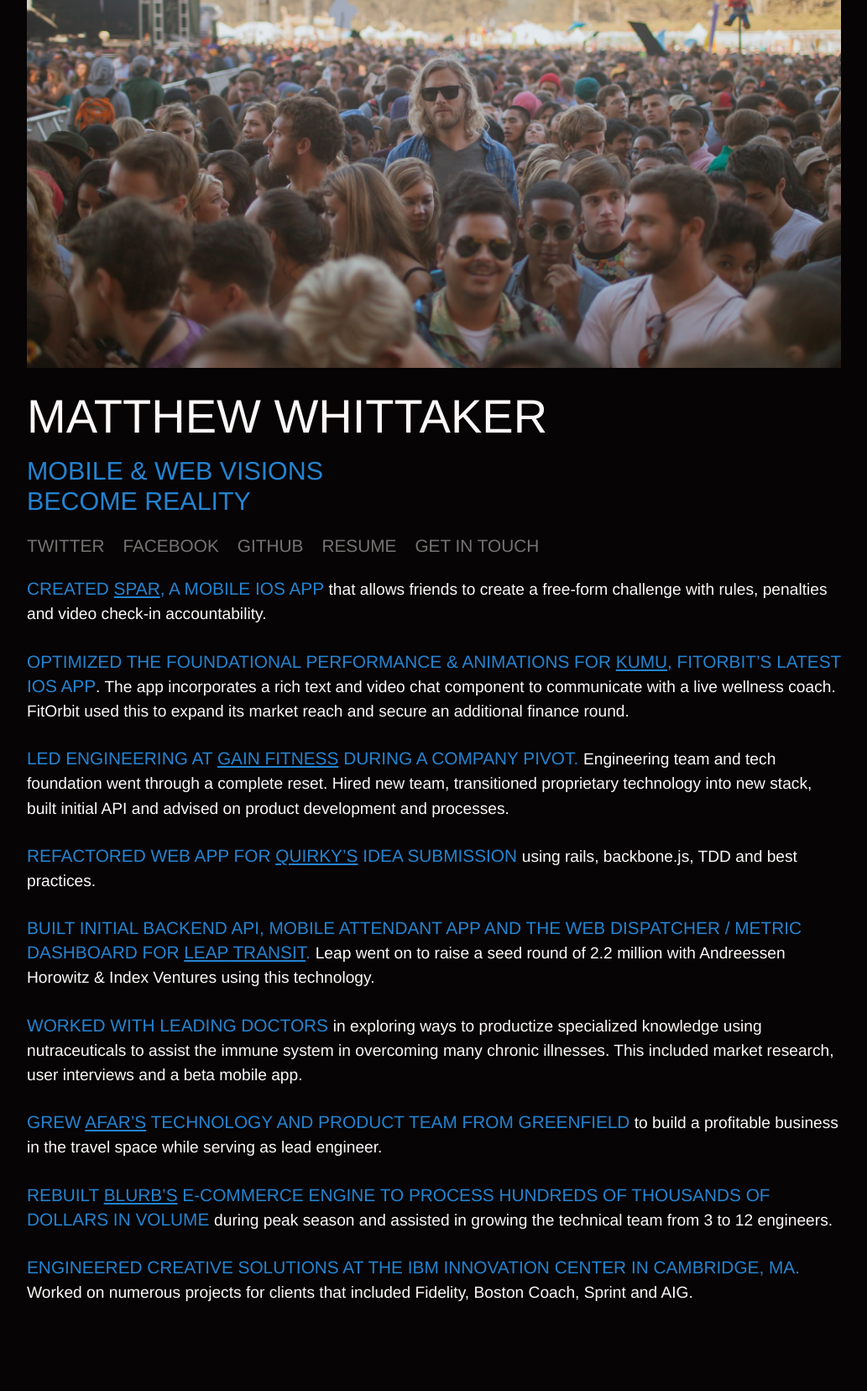
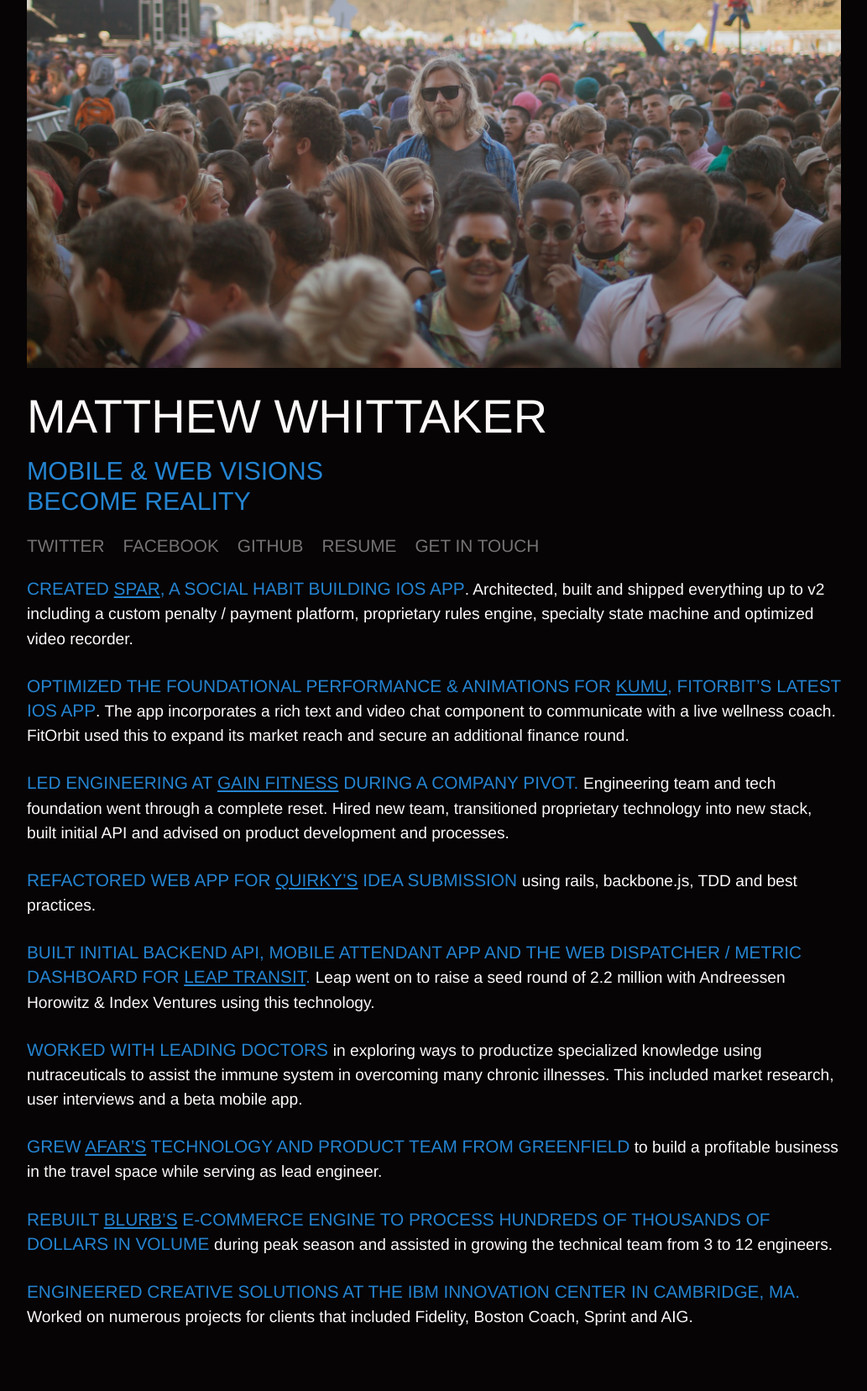
Before and after one commit to mwhitt/mwhittaker.com, a Jekyll site: the page built from index.html, in a window 1280 px wide. Shown: the whole page at 84% size, without its empty margins (123-1156 px from the left). Built offline with Jekyll 4.4.1, drawn with Linux system fonts in a browser that asks for light colours; before the commit the page ends 1627 px from its top, so only the background shows below that.

Commit message:
update resume

```diff
--- a/index.html
+++ b/index.html
@@ -34,7 +34,7 @@
 
 <div class="row">
   <div class="large-12 columns experience">
-    <h3>Created <a href="https://getspar.com/" target="_blank">SPAR</a>, a mobile iOS app <small>that allows friends to create a free-form challenge with rules, penalties and video check-in accountability.</small></h3>
+    <h3>Created <a href="https://getspar.com/" target="_blank">SPAR</a>, a social habit building iOS app<small>. Architected, built and shipped everything up to v2 including a custom penalty / payment platform, proprietary rules engine, specialty state machine and optimized video recorder.</small></h3>
   </div>
 </div>
 
```
Also changed, not shown: 1 other file.
